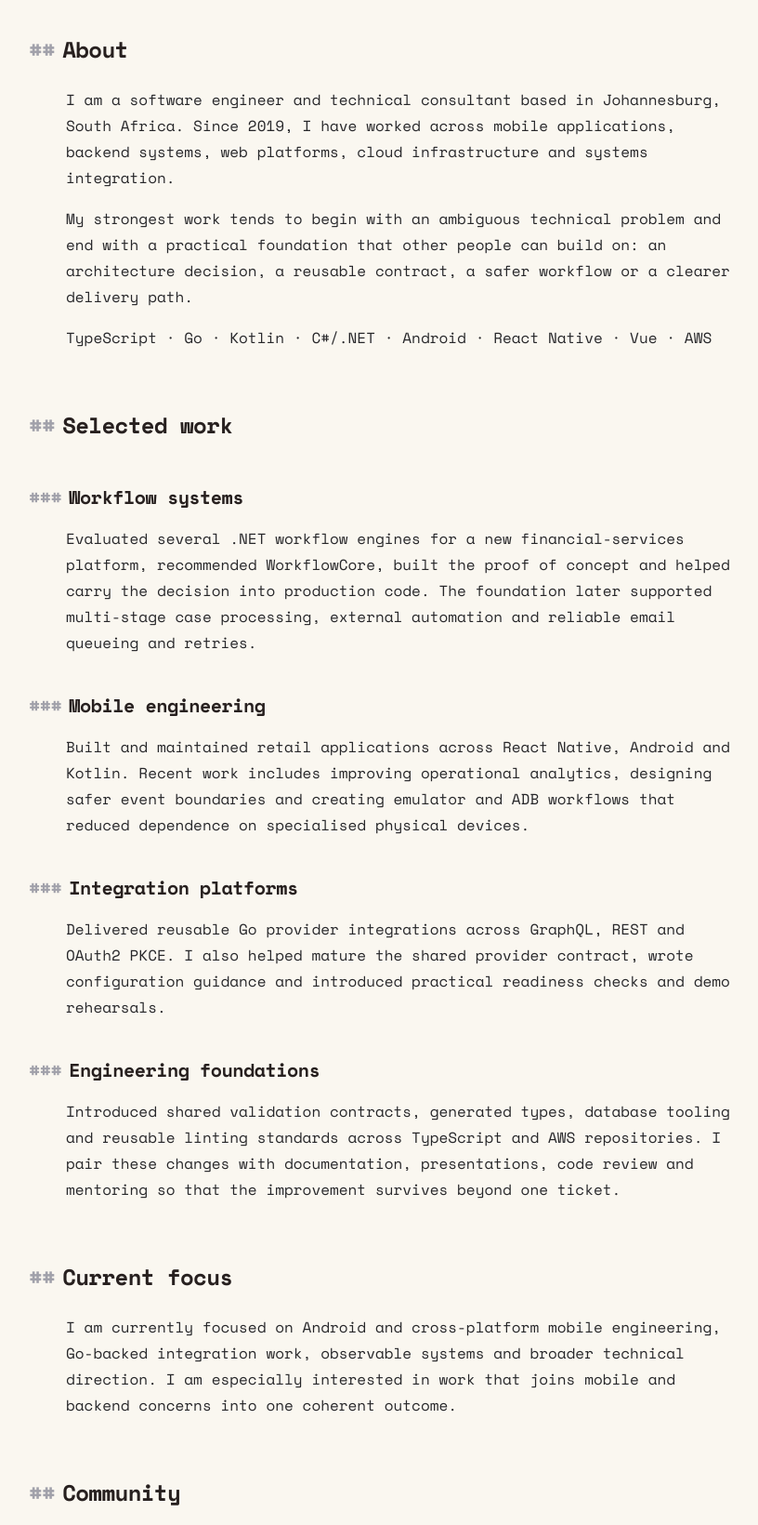
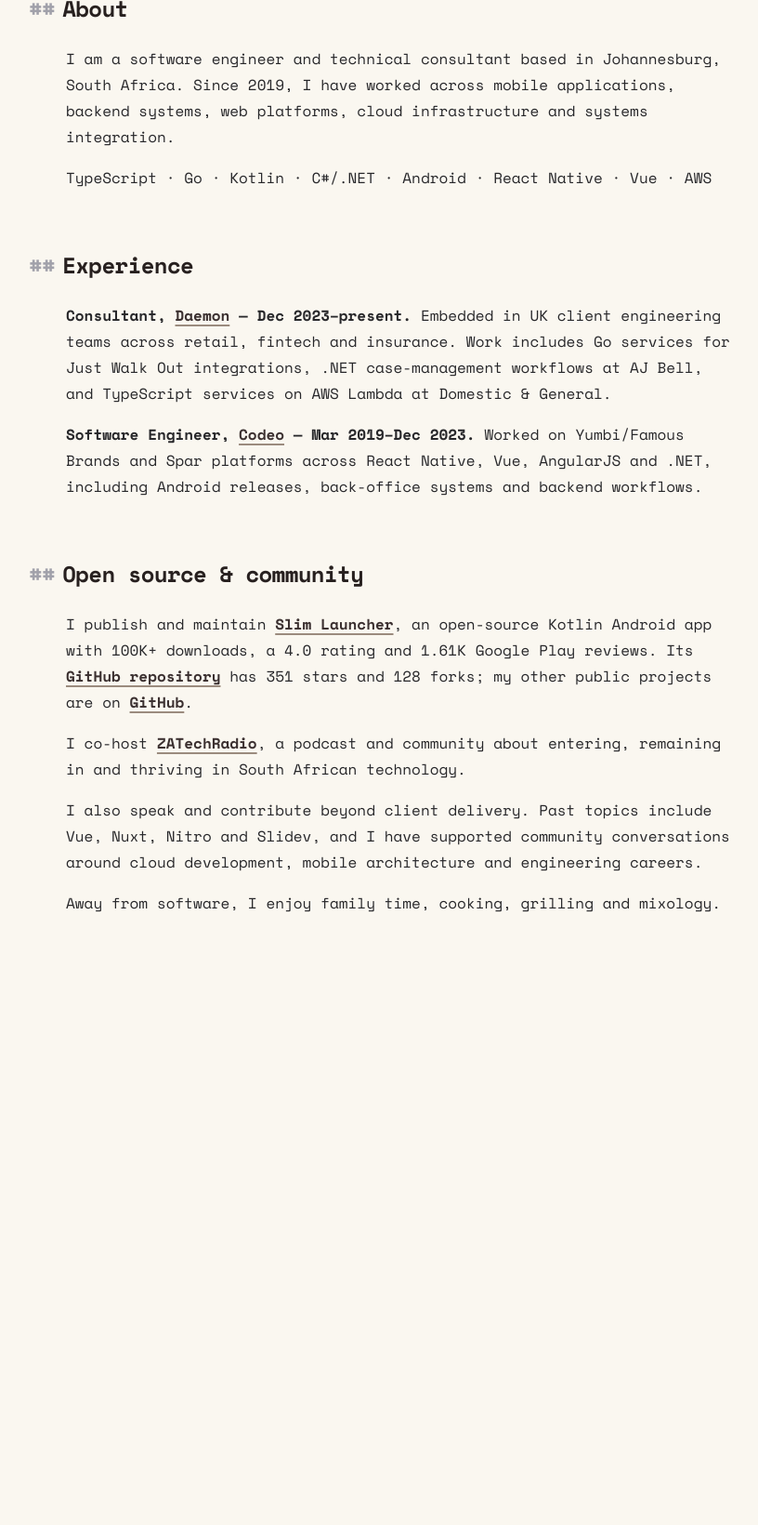
Before and after one commit to sduduzog/sduduzog.github.io, an Astro site: page / in a window 1280 px wide. Shown: the part 215-1855 px from the top of the page at 93% size, without its empty margins (225-1041 px from the left). After the commit the page ends 1256 px from the top, so only its background shows below. Built offline with nearby package versions, Linux system fonts and the light colour scheme; Astro itself is replaced by a stand-in of ours.

Commit message:
refactor: simplify portfolio content

```diff
--- a/src/pages/index.md
+++ b/src/pages/index.md
@@ -6,48 +6,24 @@
 
 # Hi, I'm Sdu
 
-[about](#about) · [selected work](#selected-work) · [current focus](#current-focus) · [community](#community) · [resume](/resume) · [contact](#contact)
-
 ## About
 
 I am a software engineer and technical consultant based in Johannesburg, South Africa. Since 2019, I have worked across mobile applications, backend systems, web platforms, cloud infrastructure and systems integration.
 
-My strongest work tends to begin with an ambiguous technical problem and end with a practical foundation that other people can build on: an architecture decision, a reusable contract, a safer workflow or a clearer delivery path.
-
 TypeScript · Go · Kotlin · C#/.NET · Android · React Native · Vue · AWS
 
-## Selected work
+## Experience
 
-### Workflow systems
+**Consultant, [Daemon](https://www.dae.mn) — Dec 2023–present.** Embedded in UK client engineering teams across retail, fintech and insurance. Work includes Go services for Just Walk Out integrations, .NET case-management workflows at AJ Bell, and TypeScript services on AWS Lambda at Domestic & General.
 
-Evaluated several .NET workflow engines for a new financial-services platform, recommended WorkflowCore, built the proof of concept and helped carry the decision into production code. The foundation later supported multi-stage case processing, external automation and reliable email queueing and retries.
+**Software Engineer, [Codeo](https://www.codeo.co.za) — Mar 2019–Dec 2023.** Worked on Yumbi/Famous Brands and Spar platforms across React Native, Vue, AngularJS and .NET, including Android releases, back-office systems and backend workflows.
 
-### Mobile engineering
+## Open source & community
 
-Built and maintained retail applications across React Native, Android and Kotlin. Recent work includes improving operational analytics, designing safer event boundaries and creating emulator and ADB workflows that reduced dependence on specialised physical devices.
-
-### Integration platforms
-
-Delivered reusable Go provider integrations across GraphQL, REST and OAuth2 PKCE. I also helped mature the shared provider contract, wrote configuration guidance and introduced practical readiness checks and demo rehearsals.
-
-### Engineering foundations
-
-Introduced shared validation contracts, generated types, database tooling and reusable linting standards across TypeScript and AWS repositories. I pair these changes with documentation, presentations, code review and mentoring so that the improvement survives beyond one ticket.
-
-## Current focus
-
-I am currently focused on Android and cross-platform mobile engineering, Go-backed integration work, observable systems and broader technical direction. I am especially interested in work that joins mobile and backend concerns into one coherent outcome.
-
-## Community
+I publish and maintain [Slim Launcher](https://play.google.com/store/apps/details?id=com.sduduzog.slimlauncher), an open-source Kotlin Android app with 100K+ downloads, a 4.0 rating and 1.61K Google Play reviews. Its [GitHub repository](https://github.com/sduduzog/slim-launcher) has 351 stars and 128 forks; my other public projects are on [GitHub](https://github.com/sduduzog).
 
 I co-host [ZATechRadio](https://zatechradio.com), a podcast and community about entering, remaining in and thriving in South African technology.
 
 I also speak and contribute beyond client delivery. Past topics include Vue, Nuxt, Nitro and Slidev, and I have supported community conversations around cloud development, mobile architecture and engineering careers.
 
 Away from software, I enjoy family time, cooking, grilling and mixology.
-
-## Contact
-
-You can find my public work on [GitHub](https://github.com/sduduzog) or follow the conversations at [ZATechRadio](https://zatechradio.com).
-
-Johannesburg, South Africa · Available for thoughtful engineering conversations.
--- a/src/pages/resume.astro
+++ b/src/pages/resume.astro
@@ -85,11 +85,11 @@
               Published and maintained{" "}
               <a href="https://play.google.com/store/apps/details?id=com.sduduzog.slimlauncher">Slim Launcher</a>,
               an open-source Kotlin Android app with 100K+ downloads, a 4.0 rating
-              and 1.6K+ Google Play reviews.
+              and 1.61K Google Play reviews.
             </p>
             <p class="compact-copy">
               Its{" "}<a href="https://github.com/sduduzog/slim-launcher">public repository</a>{" "}
-              has 350+ stars, 125+ forks and more than 500 commits.
+              has 351 stars, 128 forks and more than 500 commits.
             </p>
           </section>
 
```
